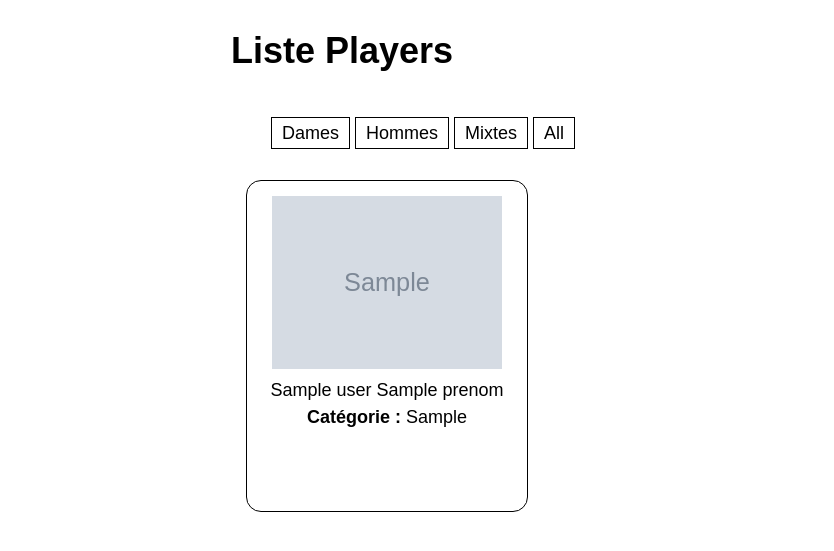
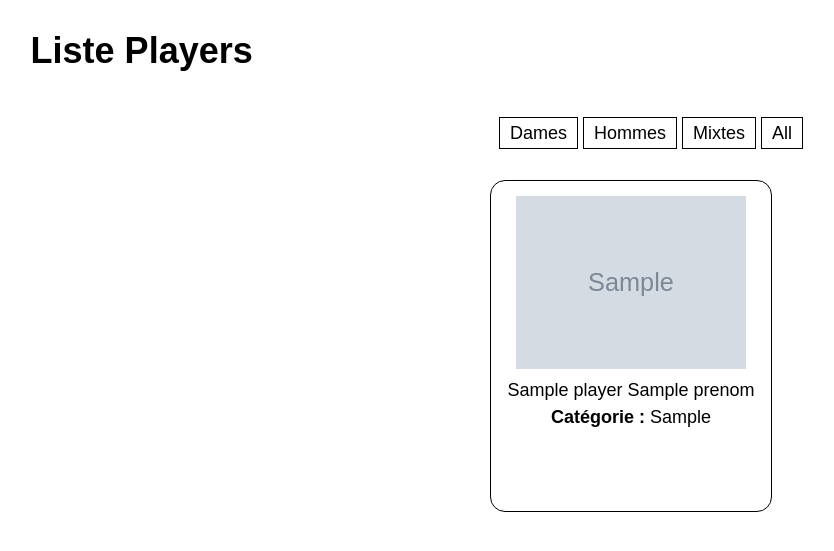
Before and after one commit to CaroCap/KinBallApp, a Symfony app: template templates/user/listeUsers.html.twig in a window 1280 px wide. Shown: the top 551 px of the page, without its empty margins (9-843 px from the left). Run offline with Twig, Linux system fonts and the light colour scheme; the template is opened without the code that fills it: most values are stand-ins (such as "Sample title", 1, 10 or a date in 2020); grey boxes marked "Sample" are stand-in pictures; some libraries are stand-ins or nearby versions.

Commit message:
liste Inscriptions avec modif categ

```diff
--- a/templates/user/listeUsers.html.twig
+++ b/templates/user/listeUsers.html.twig
@@ -4,11 +4,11 @@
 
 {% block body %}
 <style>
-    .example-wrapper { margin: 1em auto; max-width: 800px; width: 95%; font: 18px/1.5 sans-serif; }
+    .example-wrapper { margin: 1em auto; width: 95%; font: 18px/1.5 sans-serif; }
     .example-wrapper code { background: #F5F5F5; padding: 2px 6px; }
     {# .container{ display: flex; width: 800px; height: 80vh; flex-wrap: wrap;} #}
-    .container{ display: flex; flex-wrap: wrap;}
-    .menuFiltre{ text-decoration: none; display: inline; border: solid 1px black; padding: 5px;}
+    .container{ display: flex; flex-wrap: wrap; justify-content: center;}
+    .menuFiltre{ text-decoration: none; display: inline; border: solid 1px black; padding: 5px; margin-bottom:10px}
     .menuFiltre a { text-decoration: none; display: inline; padding: 5px; color:black}
     .menuFiltre a:hover { color:red}
     .cartePlayer{ border : solid black 1px; border-radius : 15px; margin : 15px; width: 250px; height: 300px; padding:15px; text-align: center;}
@@ -31,27 +31,20 @@
 
 {# Liste Joueurs #}
 <div class="container">
-    {% for user in users %}
+    {% for inscr in inscriptions %}
         <div class="cartePlayer">
-        {% if user.photo is same as (null) %}
-            <img class="photoPlayer" src="{{ asset ('dossierFichiers/joueur.png') }}" alt="photo">
-        {% else %}
-            <img class="photoPlayer" src="{{ asset ('dossierFichiers/' ~ user.photo ) }}" alt="photo">
-        {% endif %}
+            {% if inscr.player.photo is same as (null) %}
+                <img class="photoPlayer" src="{{ asset ('images/photoUser/joueur.png') }}" alt="photo">
+            {% else %}
+                <img class="photoPlayer" src="{{ asset ('images/photoUser/' ~ inscr.player.photo ) }}" alt="photo">
+            {% endif %}
 
-        {# <br>
-            <label for="nom">Nom : </label>
-            <span id="nom">{{user.nom}}</span>
-        <br>
-            <label for="prenom">Prénom : </label>
-            <span id="prenom">{{user.prenom}}</span>
-        #}
-        <br>
-        <span id="nomPrenom">{{user.nom}} {{user.prenom}}</span>
-        <br>
+            <br>
+            <span id="nomPrenom">{{inscr.player.nom}} {{inscr.player.prenom}}</span>
+            <br>
 
-            <label for="categorie">Catégorie : </label>
-            <span id="categorie">{{user.categorie.typeCategorie}}</span>
+                <label for="categorie">Catégorie : </label>
+                <span id="categorie">{{inscr.categorie.typeCategorie}}</span>
         </div>
     {% endfor %}
     </div>
```
Also changed, not shown: src/Controller/UserController.php (+12 -10 lines), public/images/photoUser/0f37a4bf90eb9c9e6bbacfe312d6658d.png (renamed from public/images/photoPlayer/0f37a4bf90eb9c9e6bbacfe312d6658d.png), public/images/photoUser/Caro.png (renamed from public/images/photoPlayer/Caro.png), public/images/photoUser/christine.png (renamed from public/images/photoPlayer/christine.png), public/images/photoUser/ee7b598198839d296b40111a42edd364.png (renamed from public/images/photoPlayer/ee7b598198839d296b40111a42edd364.png), public/images/photoUser/joueur.png (renamed from public/images/photoPlayer/joueur.png), public/images/photoUser/joueuse.png (renamed from public/images/photoPlayer/joueuse.png).
